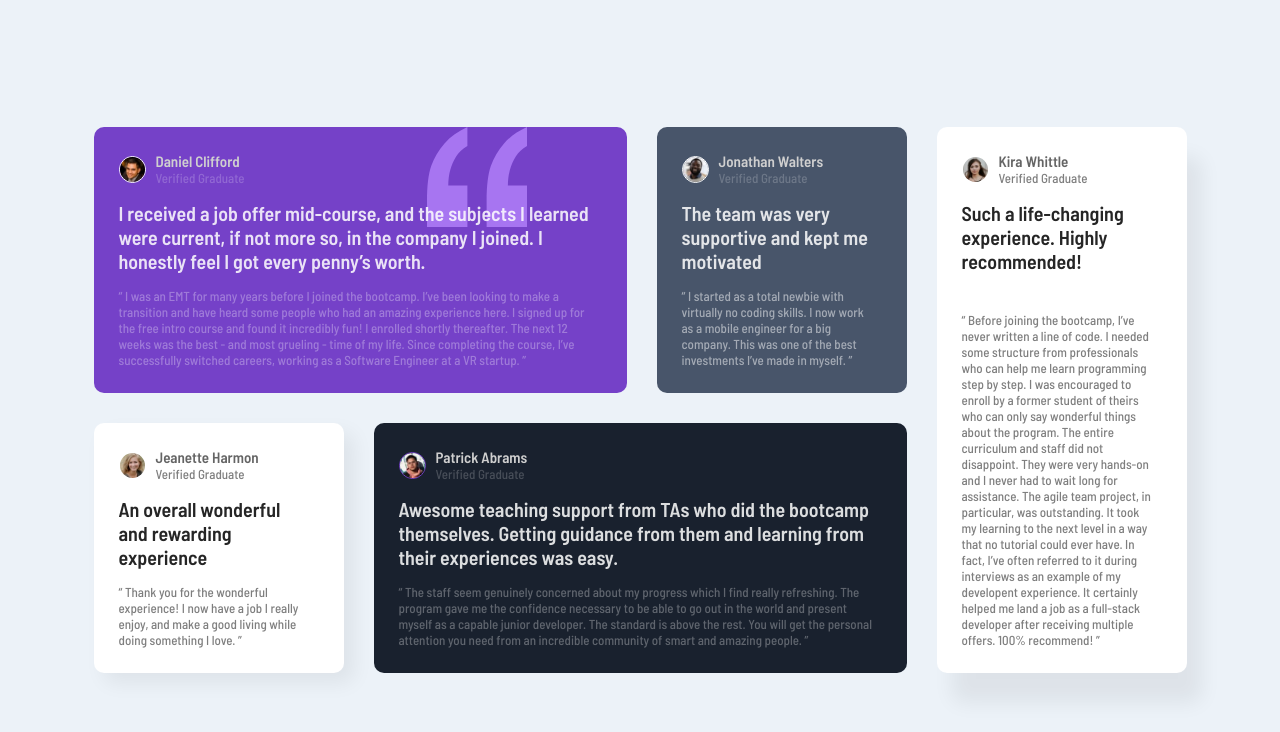
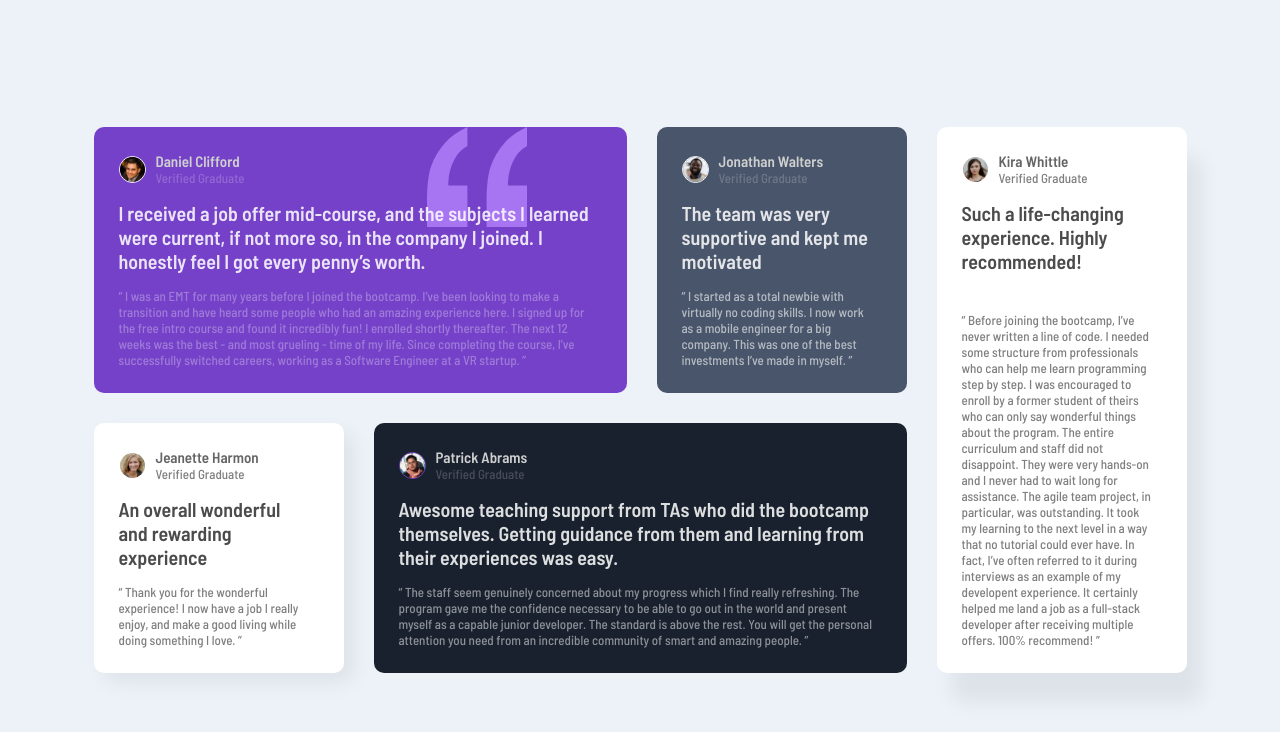
Before and after one commit to mohamed-fm/Testimonials-grid-section, a plain HTML site: page index.html in a window 1280 px wide. Drawn offline with Linux system fonts and the light colour scheme.

Commit message:
Add files via upload

```diff
--- a/css/master.css
+++ b/css/master.css
@@ -15,17 +15,18 @@ body{
     font-family: 'Barlow Semi Condensed';
     font-family: 'Barlow Semi Condensed', sans-serif;
     box-sizing: border-box;
-    background-color: var(--Light-grayish-blue);
     min-height: 100vh;
     min-width: 100vw;
+    background-color: red;
 
 }
 .all{
-    width: 100%;
+    width: 100vw;
     height: 100vh;
     display: flex;
     align-items: center;
     justify-content: center;
+  background-color: var(--Light-grayish-blue);
 }
 .amazing-momo{
     display: none;
@@ -33,6 +34,8 @@ body{
 .contenar{
     display: flex;
     flex-direction: column;
+    align-items: center;
+    justify-content: center;
     gap: 30px 0px;
 
 }
@@ -117,7 +120,7 @@ opacity: 85%;
     border-radius: 50%;
 }
 .card2 .description p{
-    opacity: 50%;
+    opacity: 60%;
 }
 .contenar .card3-4-pearent{
     display: flex;
@@ -156,6 +159,7 @@ opacity: 85%;
 }
 .contenar .card3 .description h1 ,.card5 h1{
     color: black;
+    opacity: 70%;
 }
 .contenar .card3 .description p{
     opacity: 50%;
@@ -178,6 +182,9 @@ opacity: 85%;
     height: 25px;
     border: 1px solid var(--Moderate-violet);
     border-radius: 50%;
+}
+.contenar .card3-4-pearent .card4 .description p{
+    opacity: 50%;
 }
 .contenar-card5{
     margin-left: 30px;
```
